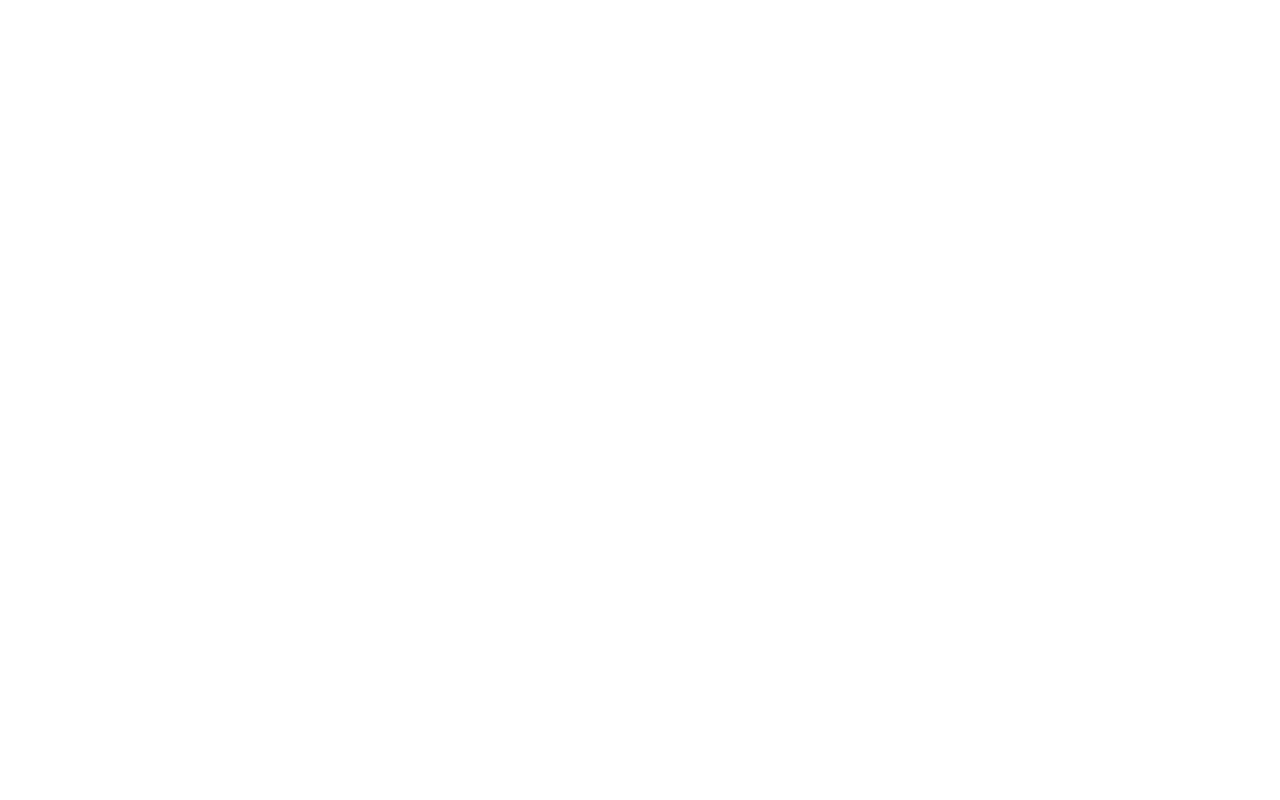
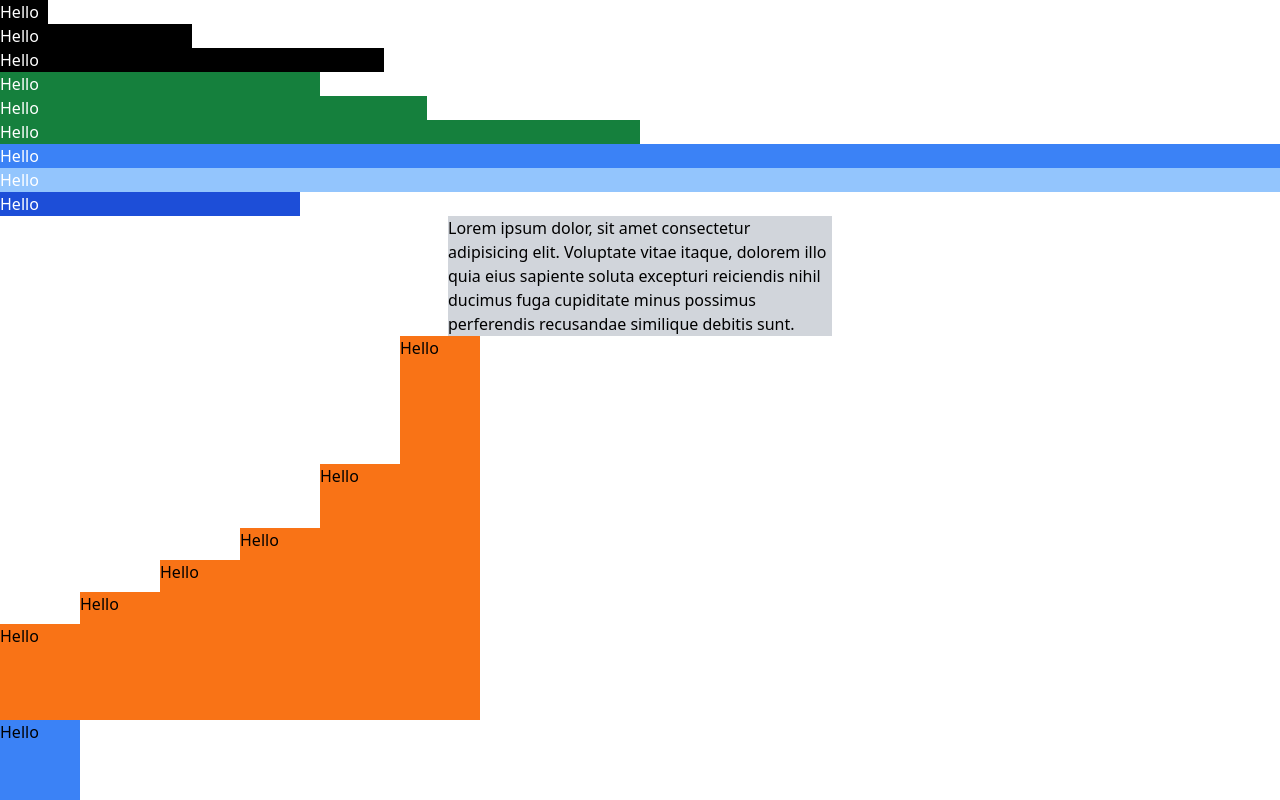
Before and after one commit to dhruvArora8053/tailwind-sandbox-starter, a plain HTML site: page 05-sizing/index.html in a window 1280 px wide. Shown: the top 800 px of the page. Drawn offline with nearby package versions, Linux system fonts and the light colour scheme.

Commit message:
implemented sizing

```diff
--- a/05-sizing/index.html
+++ b/05-sizing/index.html
@@ -9,26 +9,50 @@
   </head>
   <body>
     <!-- Width -->
+    <div class="bg-black text-white w-12">Hello</div>
+    <div class="bg-black text-white w-48">Hello</div>
+    <div class="bg-black text-white w-96">Hello</div>
 
     <!-- Percentages -->
+    <div class="bg-green-700 text-white w-1/4">Hello</div>
+    <div class="bg-green-700 text-white w-1/3">Hello</div>
+    <div class="bg-green-700 text-white w-1/2">Hello</div>
 
     <!-- Width of the viewport -->
+    <div class="bg-blue-500 text-white w-screen">Hello</div>
 
     <!-- 100% of container -->
+    <div class="bg-blue-300 text-white w-full">Hello</div>
 
     <!-- min/max content -->
 
     <!-- Arbitrary width -->
+    <div class="bg-blue-700 text-white w-[300px]">Hello</div>
 
     <!-- Max Width -->
+    <div class="bg-gray-300 max-w-sm mx-auto max-w-lg">
+      Lorem ipsum dolor, sit amet consectetur adipisicing elit. Voluptate vitae
+      itaque, dolorem illo quia eius sapiente soluta excepturi reiciendis nihil
+      ducimus fuga cupiditate minus possimus perferendis recusandae similique
+      debitis sunt.
+    </div>
 
     <!-- Height (Most of the same options as widths) -->
+    <div class="flex items-end">
+      <div class="bg-orange-500 w-20 h-24">Hello</div>
+      <div class="bg-orange-500 w-20 h-32">Hello</div>
+      <div class="bg-orange-500 w-20 h-40">Hello</div>
+      <div class="bg-orange-500 w-20 h-48">Hello</div>
+      <div class="bg-orange-500 w-20 h-64">Hello</div>
+      <div class="bg-orange-500 w-20 h-96">Hello</div>
+    </div>
 
     <!-- Min Height -->
 
     <!-- Max Height -->
 
     <!-- Full screen height -->
+    <div class="bg-blue-500 w-20 h-screen">Hello</div>
   </body>
 </html>
 
```
